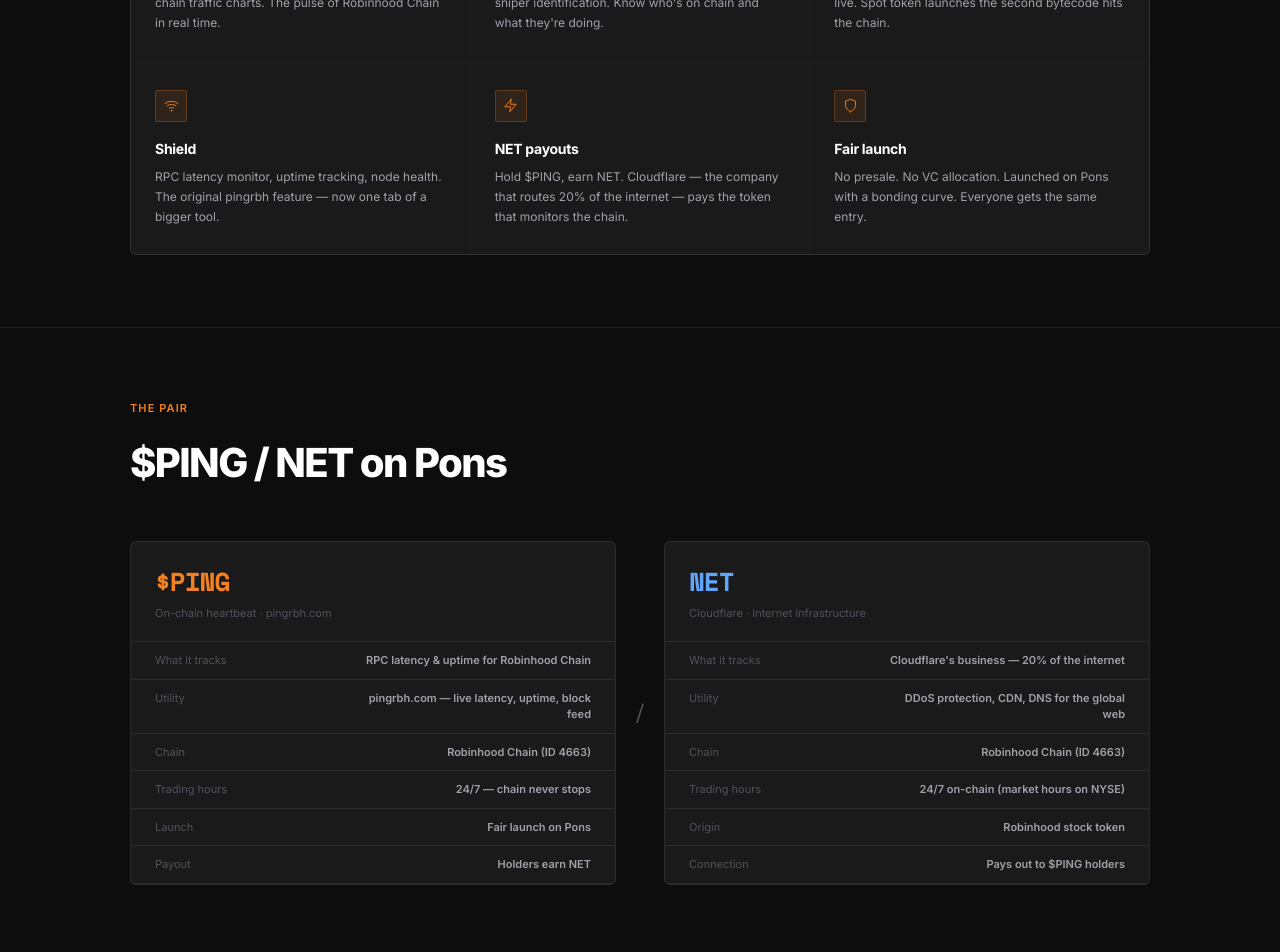
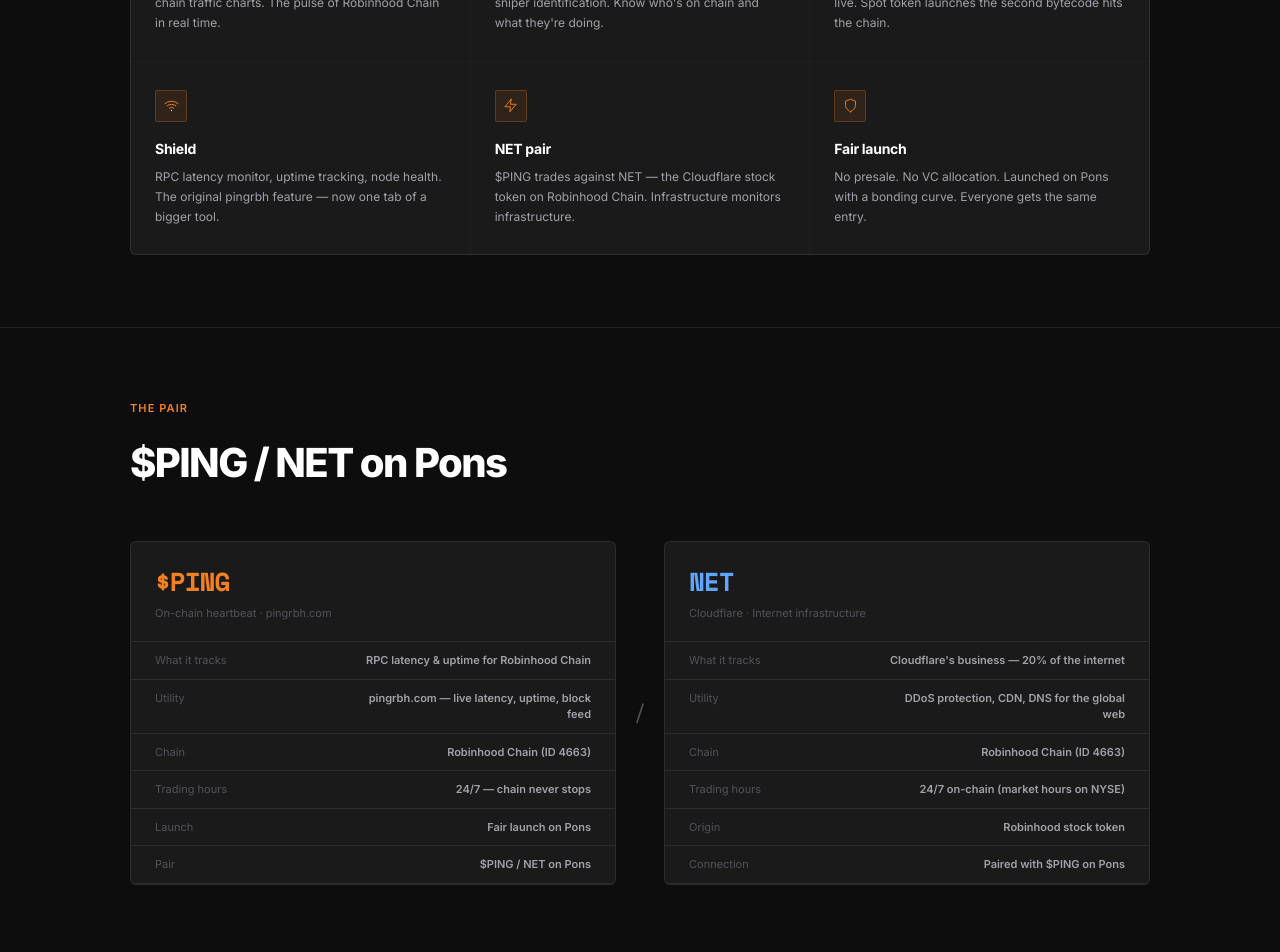
Before and after one commit to 000kuin/pingrbh, a React (Vite) app: page /token in a window 1280 px wide. Shown: the part 1100-2052 px from the top of the page. Built offline with nearby package versions, Linux system fonts and the light colour scheme; no server answers.

Commit message:
copy: remove hold PING earn NET narrative, keep pair relationship

```diff
--- a/src/pages/DocsPage.tsx
+++ b/src/pages/DocsPage.tsx
@@ -346,17 +346,17 @@
     Icon: IconZap,
     title: "$PING — The on-chain heartbeat token",
     subtitle: "Infrastructure token for Robinhood Chain, paired against NET",
-    body: `$PING is the token behind pingrbh. It trades against NET (the Cloudflare stock token on Robinhood Chain) on Pons — the pair that makes itself. Cloudflare keeps the internet alive. $PING tells you if the chain is. Holders earn NET payouts. Fair launch on Pons, no presale, no insiders.`,
+    body: `$PING is the token behind pingrbh. It trades against NET (the Cloudflare stock token on Robinhood Chain) on Pons — the pair that makes itself. Cloudflare keeps the internet alive. $PING tells you if the chain is. Fair launch on Pons, no presale, no insiders.`,
     features: [
       {
         name: "The thesis",
         Icon: IconZap,
-        desc: "$PING is to Robinhood Chain what NET is to the internet. Both are infrastructure plays. Cloudflare routes 20% of the internet — NET tracks that. pingrbh monitors Robinhood Chain — $PING tracks that. The pair is not random: the company that keeps the internet up pays the token that monitors the chain.",
+        desc: "$PING is to Robinhood Chain what NET is to the internet. Both are infrastructure plays. Cloudflare routes 20% of the internet — NET tracks that. pingrbh monitors Robinhood Chain — $PING tracks that. The pair is not random: two infrastructure tokens, one chain.",
       },
       {
-        name: "NET payouts",
+        name: "NET pair",
         Icon: IconActivity,
-        desc: "Holders of $PING receive NET (Cloudflare stock token) as a payout. This creates a direct link between the narrative and the token mechanics — infrastructure pays infrastructure.",
+        desc: "$PING trades against NET (the Cloudflare stock token on Robinhood Chain) on Pons. The pair connects two infrastructure narratives — the tool that monitors the chain trades against the token that tracks the company keeping the internet alive.",
       },
       {
         name: "Fair launch on Pons",
--- a/src/pages/TokenPage.tsx
+++ b/src/pages/TokenPage.tsx
@@ -160,7 +160,7 @@
         <p style={{ fontSize: 15, color: "var(--text-2)", maxWidth: 560, lineHeight: 1.7, marginBottom: 56 }}>
           Cloudflare Radar gives you real-time intelligence on the internet. pingrbh.com does the same
           for Robinhood Chain — live traffic, threat detection, contract deploys, and RPC health.
-          NET pays $PING holders because infrastructure powers infrastructure.
+          The infrastructure monitoring tool for Robinhood Chain, paired with NET.
         </p>
 
         <div style={{ display: "grid", gridTemplateColumns: "repeat(3, 1fr)", gap: 1, background: "var(--border)", border: "1px solid var(--border)", borderRadius: "var(--r-lg)", overflow: "hidden" }}>
@@ -187,8 +187,8 @@
             },
             {
               Icon: IconZap,
-              title: "NET payouts",
-              body: "Hold $PING, earn NET. Cloudflare — the company that routes 20% of the internet — pays the token that monitors the chain.",
+              title: "NET pair",
+              body: "$PING trades against NET — the Cloudflare stock token on Robinhood Chain. Infrastructure monitors infrastructure.",
             },
             {
               Icon: IconShield,
@@ -237,7 +237,7 @@
               { k: "Chain",           v: "Robinhood Chain (ID 4663)" },
               { k: "Trading hours",   v: "24/7 — chain never stops" },
               { k: "Launch",          v: "Fair launch on Pons" },
-              { k: "Payout",          v: "Holders earn NET" },
+              { k: "Pair",            v: "$PING / NET on Pons" },
             ]}
           />
           <div style={{ display: "flex", alignItems: "center", justifyContent: "center", height: "100%" }}>
@@ -253,7 +253,7 @@
               { k: "Chain",           v: "Robinhood Chain (ID 4663)" },
               { k: "Trading hours",   v: "24/7 on-chain (market hours on NYSE)" },
               { k: "Origin",          v: "Robinhood stock token" },
-              { k: "Connection",      v: "Pays out to $PING holders" },
+              { k: "Connection",      v: "Paired with $PING on Pons" },
             ]}
           />
         </div>
@@ -341,13 +341,13 @@
           How it works
         </div>
         <h2 style={{ fontSize: "clamp(24px,3.5vw,40px)", fontWeight: 800, letterSpacing: "-0.04em", marginBottom: 48, color: "var(--text)" }}>
-          Hold $PING. Earn NET.
+          How $PING works.
         </h2>
         <div style={{ display: "grid", gridTemplateColumns: "repeat(3, 1fr)", gap: 1, background: "var(--border)", border: "1px solid var(--border)", borderRadius: "var(--r-lg)", overflow: "hidden" }}>
           {[
-            { n: "01", title: "Buy $PING",  body: "Fair launch on Pons. Bonding curve. No presale, no insiders.", accent: "var(--orange)" },
-            { n: "02", title: "Hold",        body: "Hold your position. The longer you hold, the more you accumulate.", accent: NET_COLOR },
-            { n: "03", title: "Earn NET",    body: "NET distributed to $PING holders. Infrastructure pays infrastructure.", accent: NET_COLOR },
+            { n: "01", title: "Buy $PING",   body: "Fair launch on Pons. Bonding curve. No presale, no insiders.", accent: "var(--orange)" },
+            { n: "02", title: "Trade",        body: "$PING / NET on Pons — the on-chain pair for Robinhood Chain infrastructure.", accent: NET_COLOR },
+            { n: "03", title: "Monitor",      body: "pingrbh.com gives $PING holders real-time visibility into the chain they're invested in.", accent: "var(--orange)" },
           ].map(({ n, title, body, accent }) => (
             <div key={n} style={{ padding: "32px 28px", background: "var(--surface)" }}>
               <div style={{ fontFamily: "var(--mono)", fontSize: 11, color: "var(--text-3)", marginBottom: 16, letterSpacing: "0.06em" }}>{n}</div>
```
